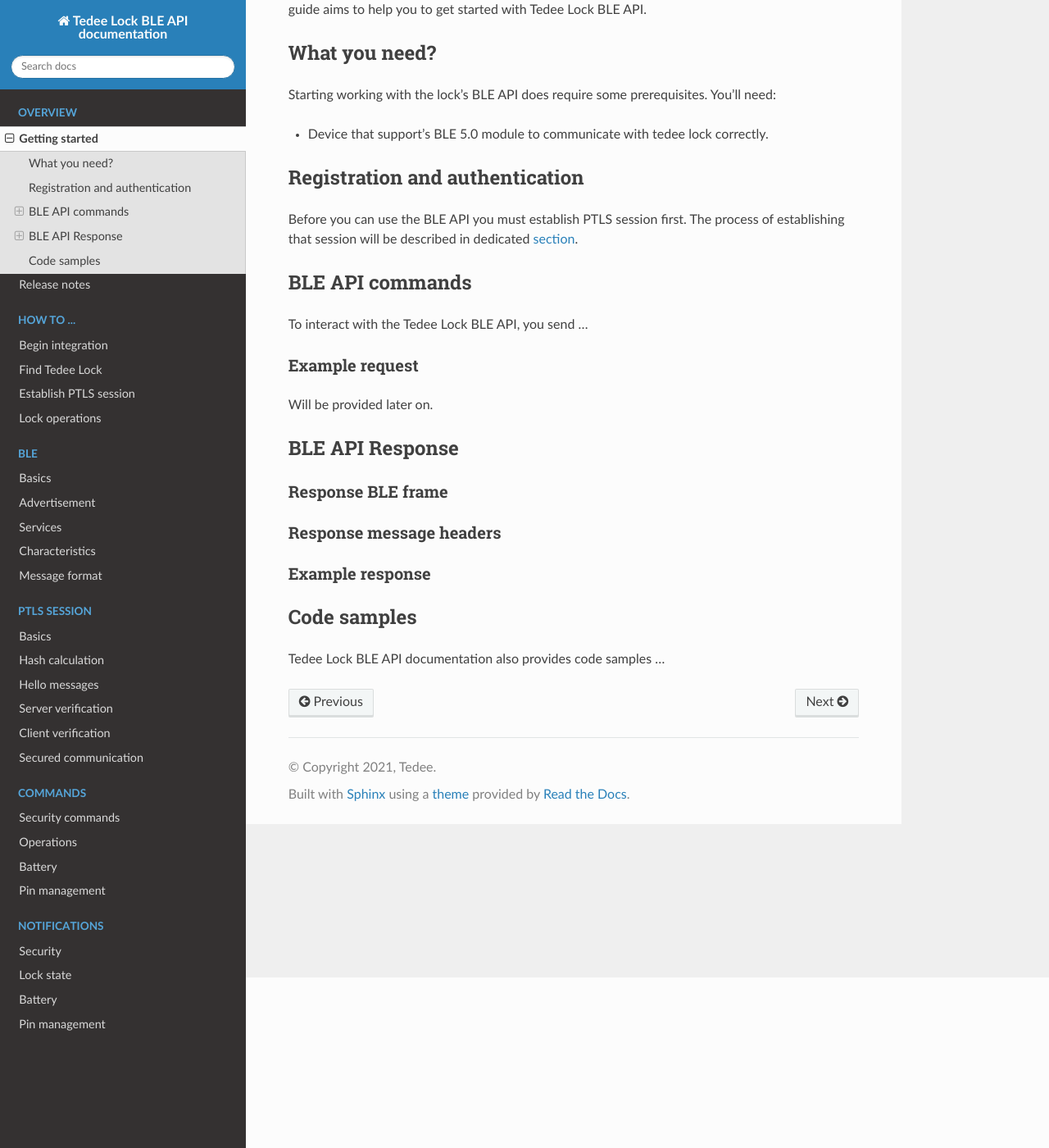
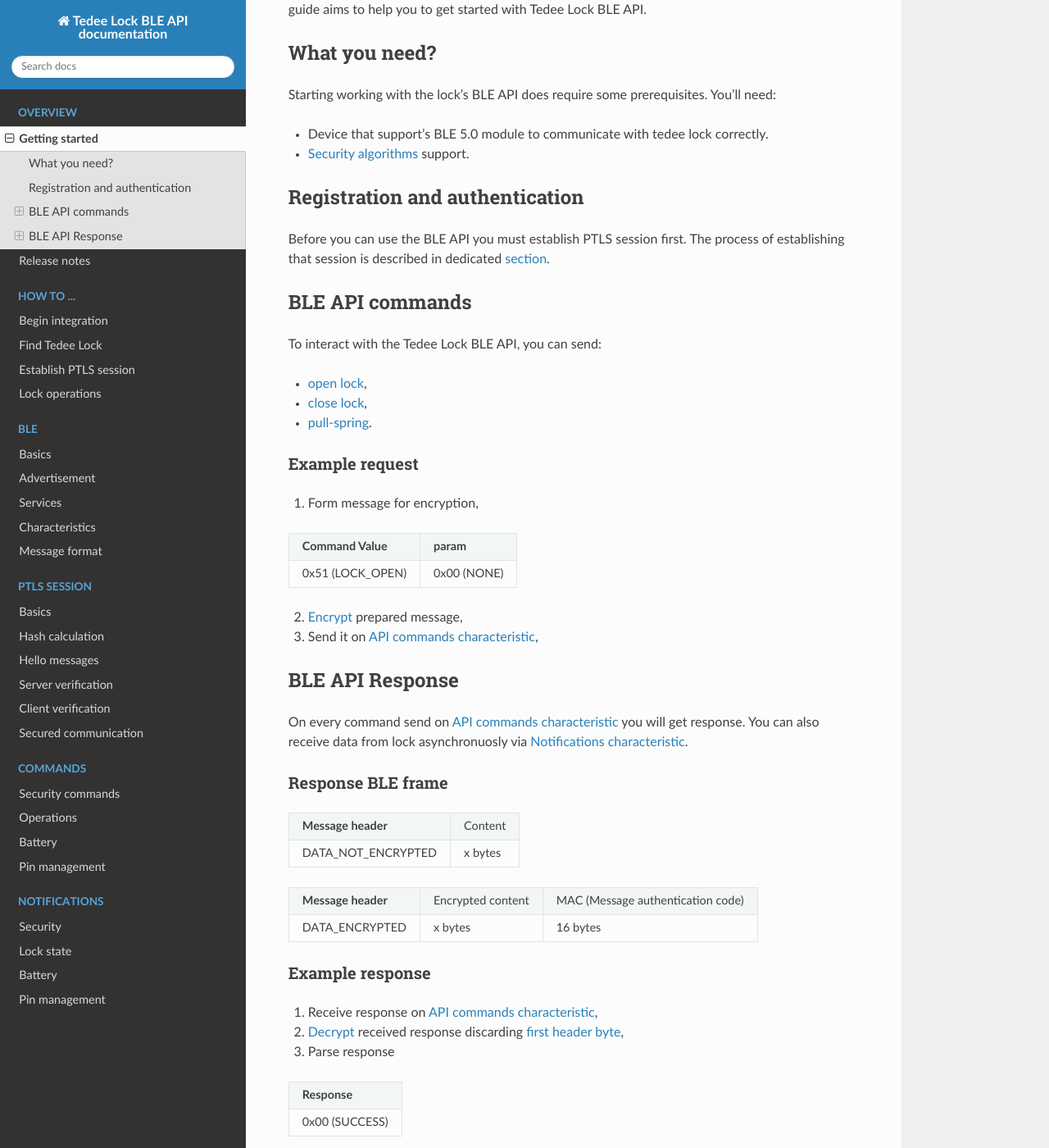
Before and after one commit to tedee-com/tedee-lock-ble-api-doc, a Sphinx documentation site: the page built from docs/source/getting-started.rst, in a window 1280 px wide and 1400 px high, scrolled down 208 px. Shown: the whole window at 82% size. Built offline with Sphinx 7.4.7 and the Read the Docs theme 2.0.0, drawn with Linux system fonts in a browser that asks for light colours; pages that are not in the unit, such as notebooks, are missing from menus.

Commit message:
init version of getting started

```diff
--- a/docs/source/getting-started.rst
+++ b/docs/source/getting-started.rst
@@ -10,35 +10,65 @@
 You'll need:
 
 * Device that support's BLE 5.0 module to communicate with tedee lock correctly.
+* :ref:`Security algorithms <ptls_algorithms>` support.
 
 Registration and authentication
 -------------------------------
 
-Before you can use the BLE API you must establish PTLS session first. The process of establishing that session will be described in dedicated :doc:`section <../howtos/establish-ptls-session>`.
+Before you can use the BLE API you must establish PTLS session first. The process of establishing that session is described in dedicated :doc:`section <../howtos/establish-ptls-session>`.
 
 BLE API commands
 ----------------
 
-To interact with the Tedee Lock BLE API, you send ...
+To interact with the Tedee Lock BLE API, you can send:
+
+* :doc:`open lock <commands/operations/lock-open>`,
+* :doc:`close lock <commands/operations/lock-close>`,
+* :doc:`pull-spring <commands/operations/pull-spring>`.
 
 Example request
 ^^^^^^^^^^^^^^^^
 
-Will be provided later on.
+1. Form message for encryption,
+
++-------------------+-------------+
+| **Command Value** | **param**   |
++-------------------+-------------+
+| 0x51 (LOCK_OPEN)  | 0x00 (NONE) |
++-------------------+-------------+
+
+2. :doc:`Encrypt <../../ptls/secured_communication>` prepared message,
+3. Send it on :ref:`API commands characteristic <api_commands_characteristic>`,
 
 BLE API Response
 -----------------
 
+On every command send on :ref:`API commands characteristic <api_commands_characteristic>` you will get response.
+You can also receive data from lock asynchronuosly via :ref:`Notifications characteristic <notifications_characteristic>`.
+
 Response BLE frame
 ^^^^^^^^^^^^^^^^^^
++--------------------+---------+
+| **Message header** | Content |
++--------------------+---------+
+| DATA_NOT_ENCRYPTED | x bytes |
++--------------------+---------+
 
-Response message headers
-^^^^^^^^^^^^^^^^^^^^^^^^
++--------------------+-------------------+-----------------------------------+
+| **Message header** | Encrypted content | MAC (Message authentication code) |
++--------------------+-------------------+-----------------------------------+
+| DATA_ENCRYPTED     | x bytes           | 16 bytes                          |
++--------------------+-------------------+-----------------------------------+
 
 Example response
 ^^^^^^^^^^^^^^^^
 
-Code samples
-------------
+1. Receive response on :ref:`API commands characteristic <api_commands_characteristic>`,
+2. :doc:`Decrypt <../../ptls/secured_communication>` received response discarding :ref:`first header byte <message_headers>`,
+3. Parse response
 
-Tedee Lock BLE API documentation also provides code samples ...
++----------------+
+| **Response**   |
++----------------+
+| 0x00 (SUCCESS) |
++----------------+
--- a/docs/source/ptls/basics.rst
+++ b/docs/source/ptls/basics.rst
@@ -25,6 +25,8 @@
 It is not possible to establish PTLS session if permissions are not successfully verified or if any session establishment steps failed.
 Establishment of a PTLS session requires setup of the date and time from a trusted source (`Tedee API <https://api.tedee.com/>`_).
 This should be done using the API command (:doc:`SET_SIGNED_DATETIME <../commands/security/set-signed-time>`) after the :ref:`specific error code <ptls-error-codes>` was returned when establishing the session.
+
+.. _ptls_algorithms:
 
 Algorithms used
 ---------------
```
